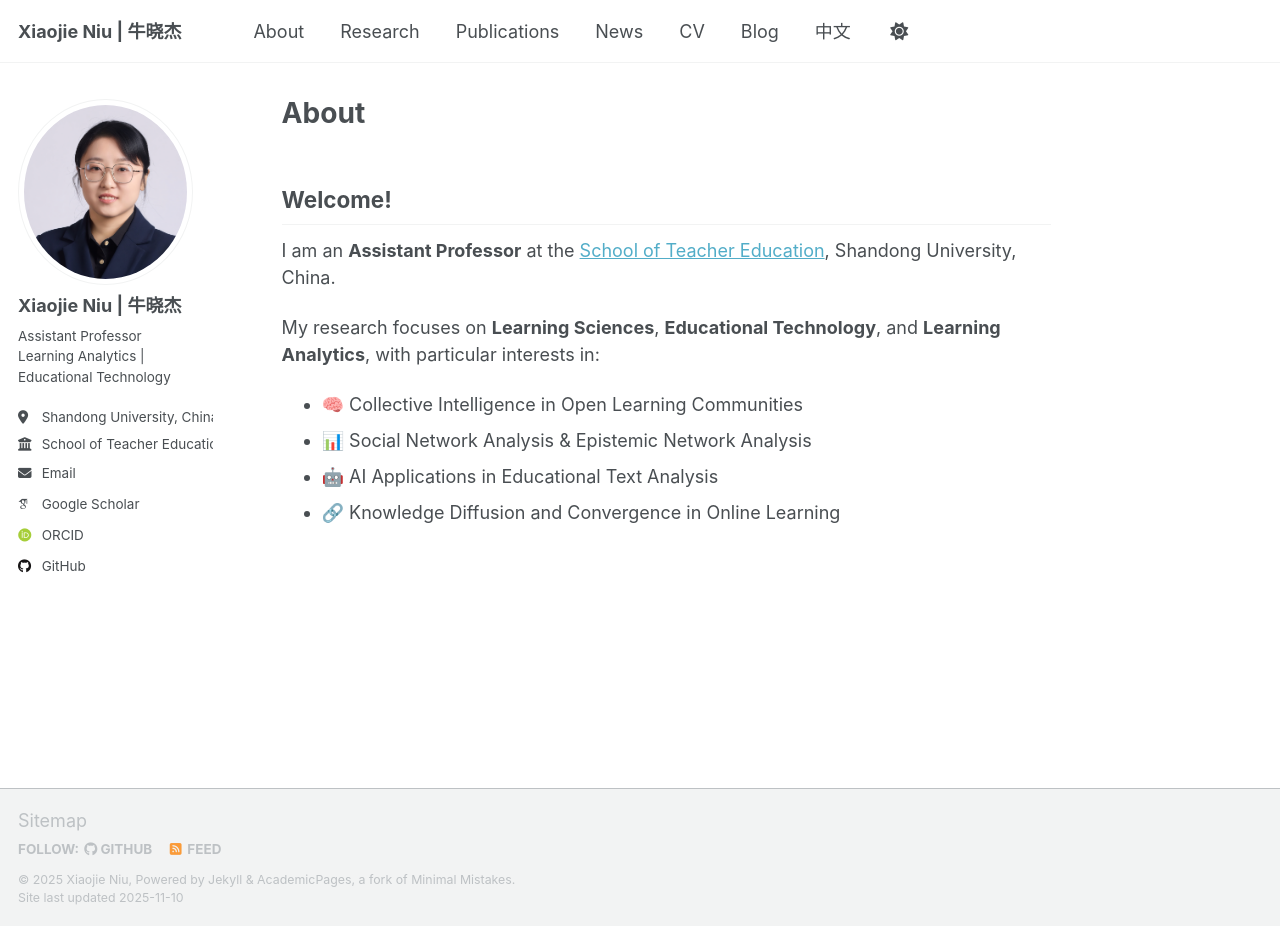
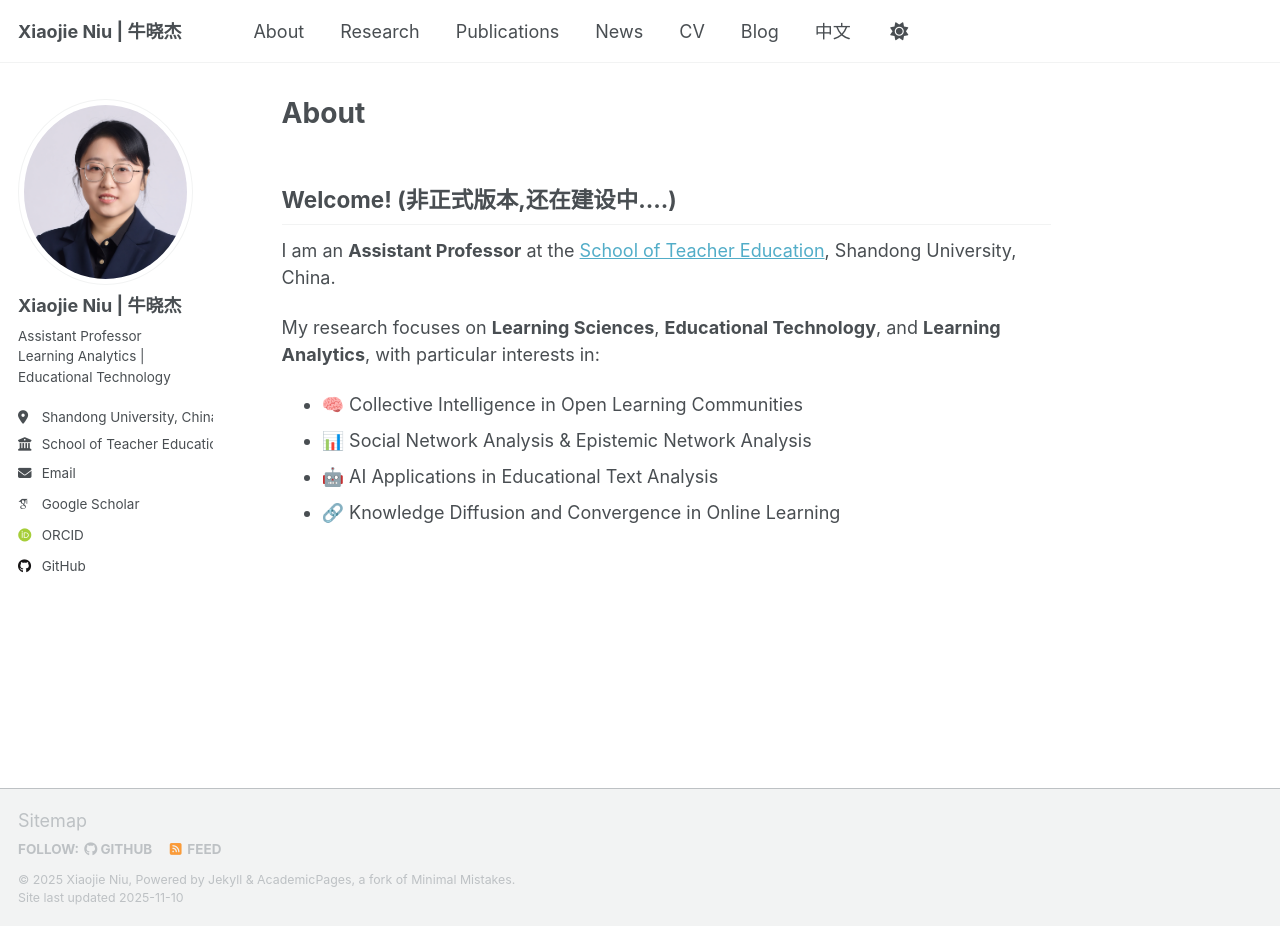
Before and after one commit to Xiaojie-Niu/xiaojie.github.io, a Jekyll site: the page built from _pages/about.md, in a window 1280 px wide and 926 px high. Built offline with Jekyll 4.4.1, drawn with Linux system fonts in a browser that asks for light colours; some web fonts are replaced; a script that is not in the unit is left out.

Commit message:
Update about.md

```diff
--- a/_pages/about.md
+++ b/_pages/about.md
@@ -8,7 +8,7 @@ redirect_from:
   - /about.html
 ---
 
-## Welcome!
+## Welcome! (非正式版本,还在建设中....)
 
 I am an **Assistant Professor** at the [School of Teacher Education](https://iase.sdu.edu.cn/index.htm), Shandong University, China.
 
```
